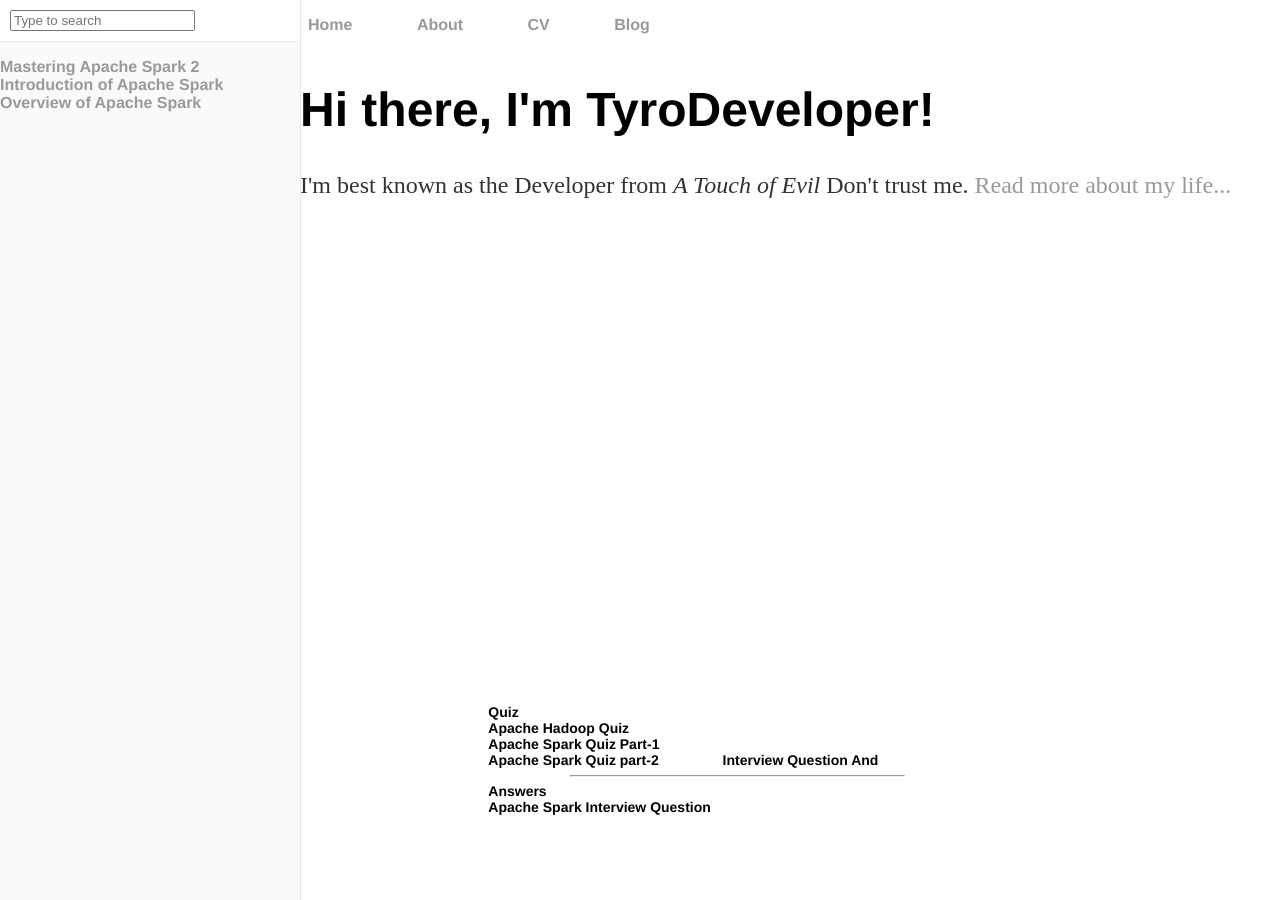
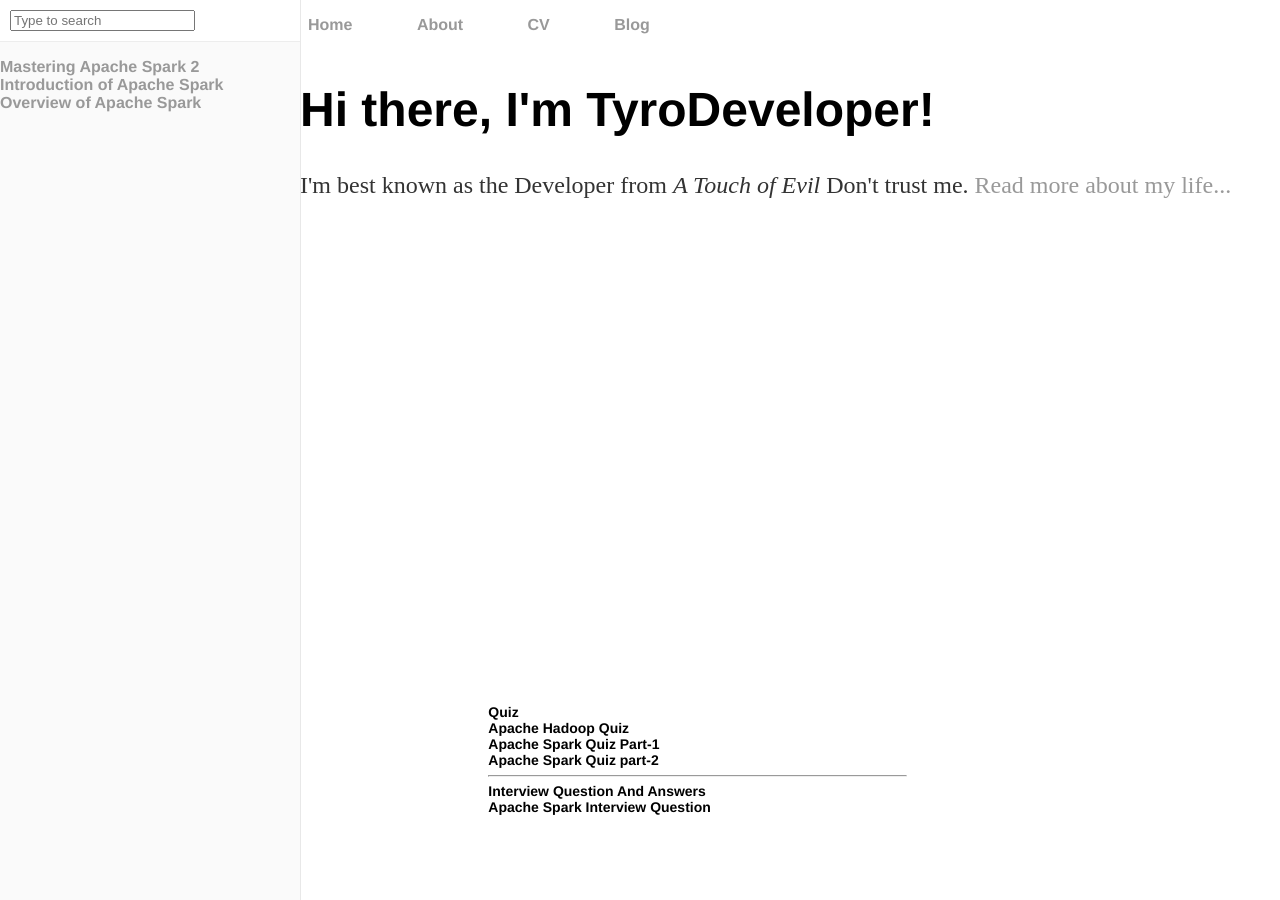
Before and after one commit to tyrodeveloper/tyrodeveloper.github.io, a Jekyll site: the page built from index.html, in a window 1280 px wide. Built offline with Jekyll 4.4.1, drawn with Linux system fonts in a browser that asks for light colours.

Commit message:
Update default.html

```diff
--- a/_layouts/default.html
+++ b/_layouts/default.html
@@ -104,8 +104,8 @@
 <a style="color:#000; font-style:normal; font-size:14px" href="http://data-flair.training/blogs/apache-spark-quiz-part-2/" alt="apache spark quiz part-2">Apache Spark Quiz part-2
 </a>
 </li>
-
-<hr style="width:80%;float:right;">
+<br>
+<hr style="width:100%;float:left;">
 <li>
 <span style="font-weight:bold ; font-style:normal; font-size:14px">Interview Question And Answers</span>
 </li>
```
